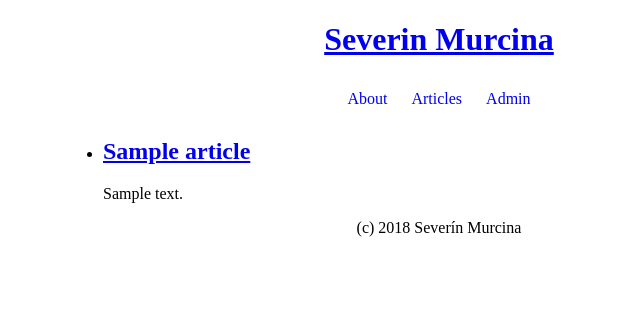
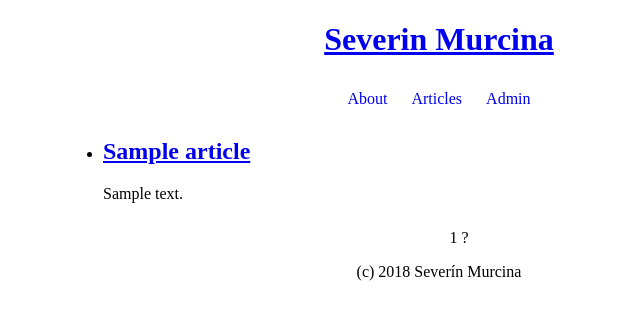
Before and after one commit to Piotri123/flask_project, a Python web app: template mdblog/templates/mod_blog/articles.jinja in a window 1280 px wide. Shown: the top 320 px of the page, without its empty margins (201-841 px from the left). Run offline with Jinja, Linux system fonts and the light colour scheme; the template is opened without the code that fills it: most values are stand-ins (such as "Sample title", 1, 10 or a date in 2020).

Commit message:
Adds Pagination

```diff
--- a/mdblog/mod_blog/controller.py
+++ b/mdblog/mod_blog/controller.py
@@ -1,5 +1,6 @@
 from flask import Blueprint
 from flask import render_template
+from flask import request
 
 from mdblog.models import Article
 
@@ -8,8 +9,9 @@ blog = Blueprint("blog", __name__)
 
 @blog.route("/articles/", methods=["GET"])
 def view_articles():
-    articles = Article.query.order_by(Article.id.desc())
-    return render_template("mod_blog/articles.jinja", articles=articles)
+    page = request.args.get("page", 1 , type=int)
+    paginate = Article.query.order_by(Article.id.desc()).paginate(page, 5, False)
+    return render_template("mod_blog/articles.jinja", articles=paginate.items, paginate=paginate)
 
 @blog.route("/articles/<int:art_id>/")
 def view_article(art_id):
--- a/mdblog/static/css/main.css
+++ b/mdblog/static/css/main.css
@@ -65,3 +65,12 @@ footer {
     border-radius: 5px;
     background: mistyrose;
 }
+.paginate {
+    text-align: center;
+}
+
+.paginate li {
+    padding-top: 10px;
+    text-align: center;
+    display: inline-block;
+}
--- a/mdblog/templates/mod_blog/articles.jinja
+++ b/mdblog/templates/mod_blog/articles.jinja
@@ -15,6 +15,33 @@
                 <p> {{ article.content | truncate(100) }} </p>
             </li>
         {% endfor %}
+
+        </ul>
+        <ul class="paginate">
+        {% if paginate.has_prev %}
+        <li>
+            <a href="{{url_for("blog.view_articles", page=paginate.prev_num)}}"> prev </a>
+        </li>
+        {% endif %}
+
+        {% for page in paginate.iter_pages() %}
+            {% if page %}
+                {% if page != paginate.page %}
+                    <li> <a href="{{url_for("blog.view_articles", page=page)}}"> {{page}} </a></li>
+                {% else %}
+                    <li> {{page}} ? </li>
+                {% endif %}
+            {% else %}
+                <li> ... </li>
+            {% endif %}
+        {% endfor %}
+
+        {% if paginate.has_next %}
+            <li>
+                <a href="{{url_for("blog.view_articles", page=paginate.next_num)}}"> next </a>
+            </li>
+        {% endif %}
+
         </ul>
     {% else %}
         <p> No Articles :( </p>
```
